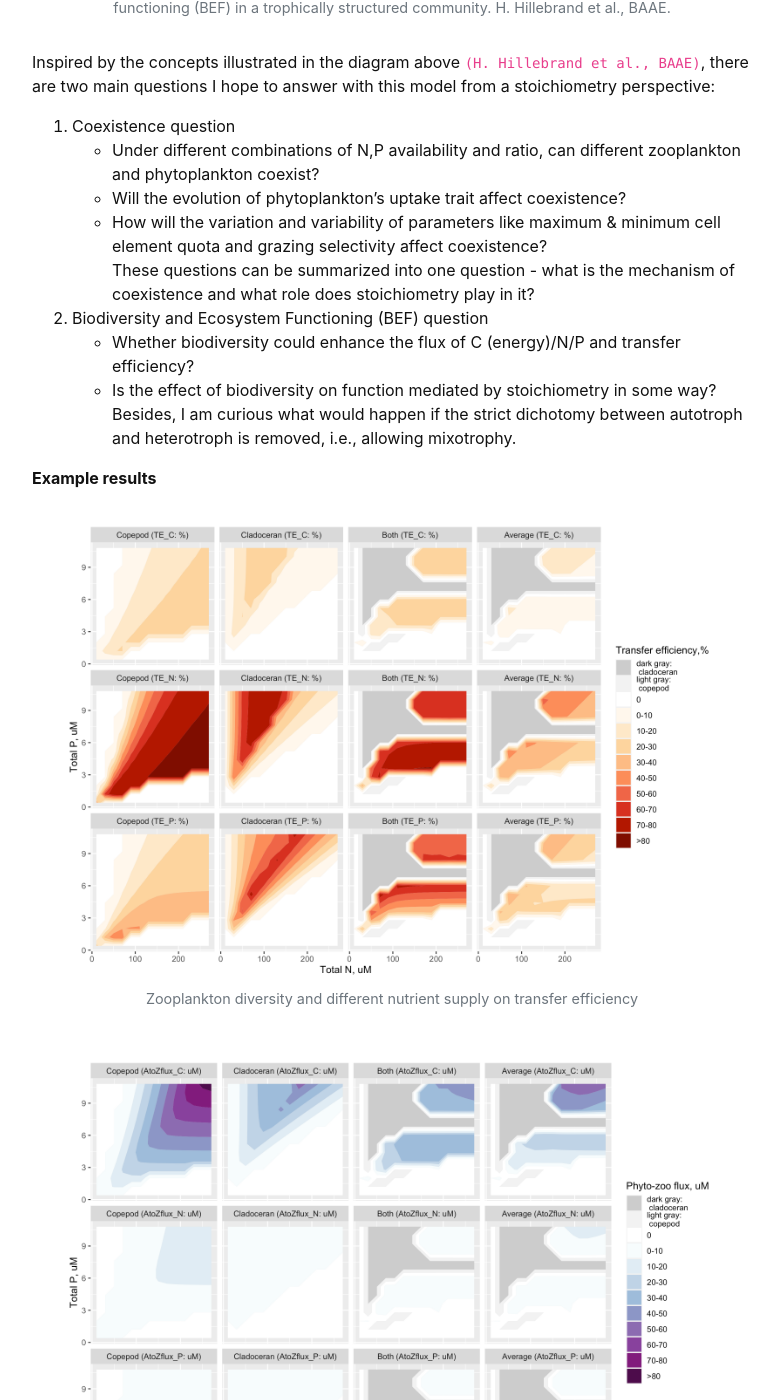
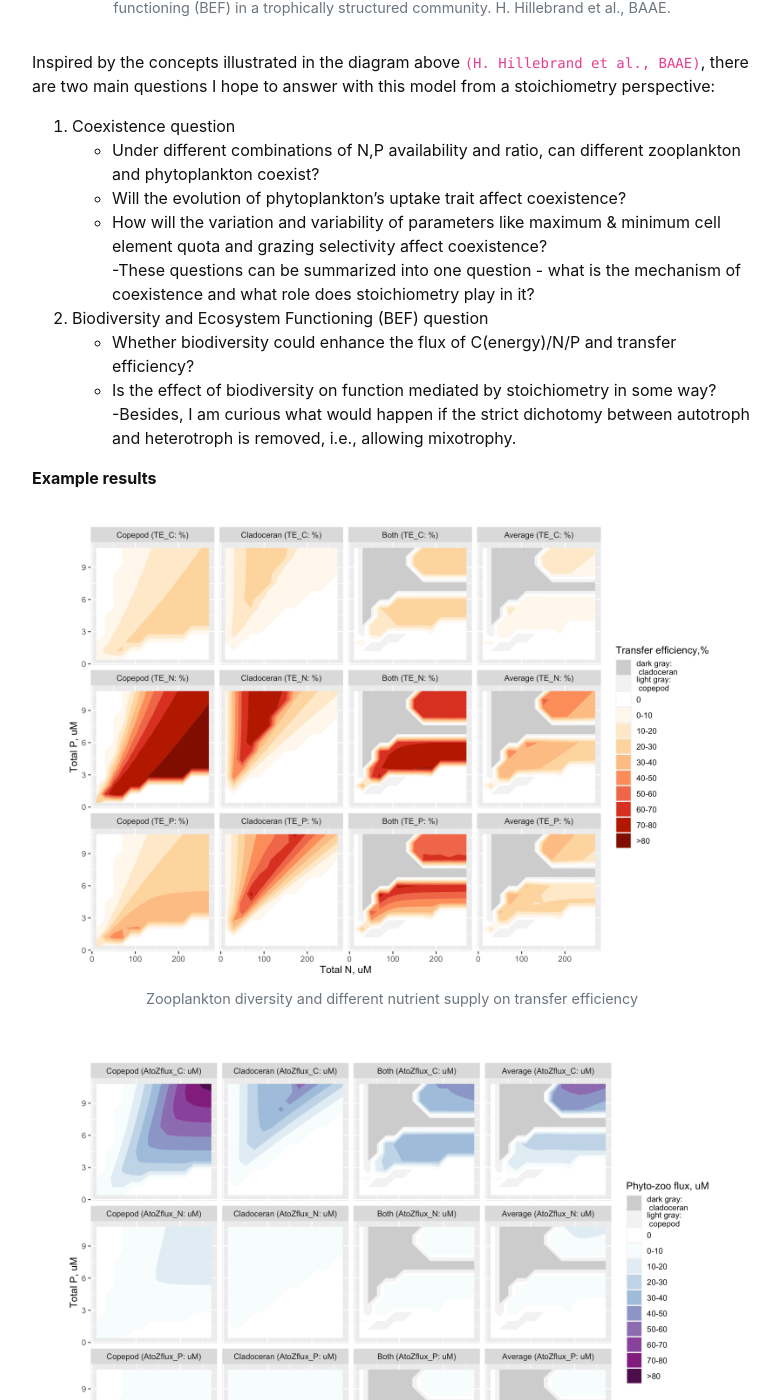
Before and after one commit to junkun-ren/PersonalWebsite, a Jekyll site: the page built from content/0-research.md, in a window 1280 px wide and 1400 px high, scrolled down 3754 px. Shown: the whole window, without its empty margins (248-1028 px from the left). Built offline with Jekyll 4.4.1, drawn with Linux system fonts in a browser that asks for light colours; some of the changed text lies outside the part shown.

````diff
--- a/content/0-research.md
+++ b/content/0-research.md
@@ -49,20 +49,20 @@ Inspired by the concepts illustrated in the diagram above ```(H. Hillebrand et a
  - Under different combinations of N,P availability and ratio, can different zooplankton and phytoplankton coexist?
  - Will the evolution of phytoplankton's uptake trait affect coexistence?
  - How will the variation and variability of parameters like maximum & minimum cell element quota and grazing selectivity affect coexistence?<br/>
-These questions can be summarized into one question - what is the mechanism of coexistence and what role does stoichiometry play in it?
+-These questions can be summarized into one question - what is the mechanism of coexistence and what role does stoichiometry play in it?
 
 2. Biodiversity and Ecosystem Functioning (BEF) question
- - Whether biodiversity could enhance the flux of C (energy)/N/P and transfer efficiency?
+ - Whether biodiversity could enhance the flux of C(energy)/N/P and transfer efficiency?
  - Is the effect of biodiversity on function mediated by stoichiometry in some way?<br/>
-Besides, I am curious what would happen if the strict dichotomy between autotroph and heterotroph is removed, i.e., allowing mixotrophy.
+-Besides, I am curious what would happen if the strict dichotomy between autotroph and heterotroph is removed, i.e., allowing mixotrophy.
 
 **Example results**<a name="subparagraph4"></a>
 {% include figure.html img="TE3.png" alt="Transfer efficiency under different nutrient supply and single or two zooplankton comparison" caption="Zooplankton diversity and different nutrient supply on transfer efficiency" width="95%" %}
 {% include figure.html img="phyto to zoo flux3.png" alt="producer to consumer flux under different nutrient supply and single or two zooplankton comparison" caption="Zooplankton diversity and different nutrient supply on flux between phytoplankton and zooplankton" width="95%" %}
 
 - Energy transfer efficiency is much lower than element transfer efficiency; carbon flux is much higher than element flux between consumer and producer.
-- The diversity of consumers can enhance transfer efficiency while doesn?t necessarily enhance the flux from phytoplankton to zooplankton.
-- Increasing N,P input doesn?t necessarily promote transfer efficiency but in general could promote the flux.
+- The diversity of consumers can enhance transfer efficiency while doesn't necessarily enhance the flux from phytoplankton to zooplankton.
+- Increasing N,P input doesn't necessarily promote transfer efficiency but in general could promote the flux.
 - The flux from resource to phytoplankton has similar patterns as the flux from phytoplankton to zooplankton (results not shown).
 
 {% include figure.html img="flux and TE comparison.png" alt="TE and flux comparison between elements and different producer/consumer diversity" caption="Transfer efficiency and flux comparison between elements and different producer/consumer diversity at intermediate N, P supply" width="95%" %}
````
